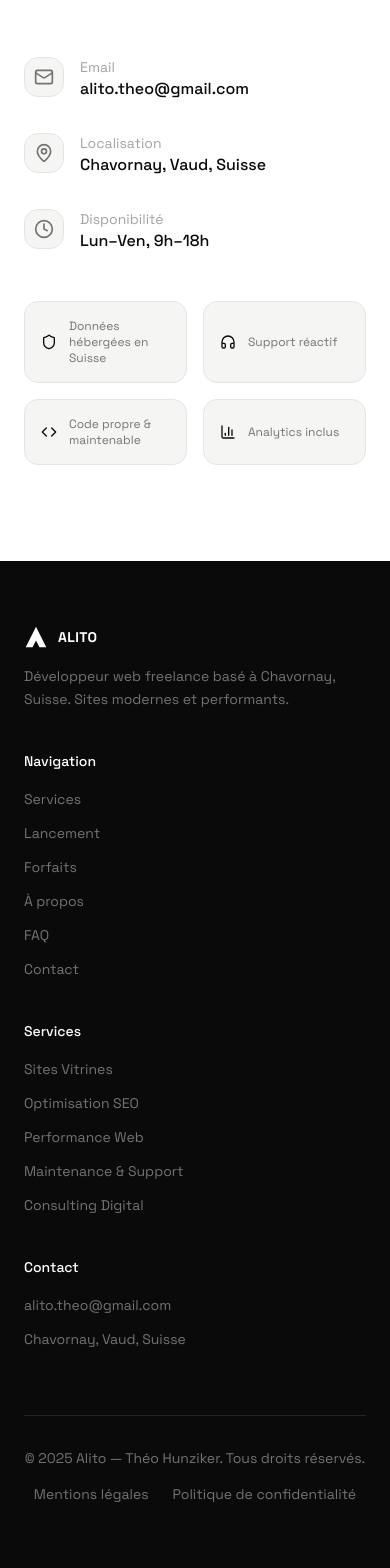
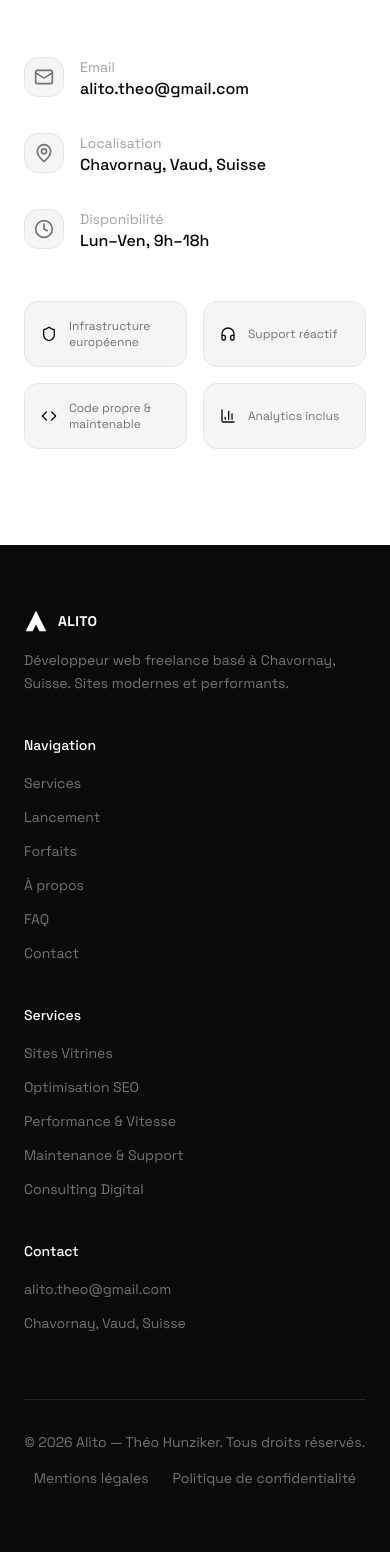
Before and after one commit to hunzikertheo-spec/alito, a Next.js app: page / in a window 390 px wide. Shown: the part 8446-10014 px from the top of the page. Built offline with nearby package versions, Linux system fonts and the light colour scheme.

Commit message:
fix: audit cohérence contenu — ancres, copyright, stats, infra

```diff
--- a/src/app/page.tsx
+++ b/src/app/page.tsx
@@ -154,7 +154,7 @@ const PLACES_LEFT = 2;
 function TarifLancement({ onSelectPlan }: { onSelectPlan: (plan: string) => void }) {
   return (
     <section
-      id="tarif-lancement"
+      id="lancement"
       className="py-24 lg:py-32 bg-gradient-to-br from-amber-50 via-white to-orange-50 relative overflow-hidden"
     >
       {/* Subtle texture rings */}
@@ -415,7 +415,7 @@ function Forfaits({ onSelectPlan }: { onSelectPlan: (plan: string) => void }) {
 
 function About() {
   return (
-    <section id="apropos" className="bg-white py-24 lg:py-32">
+    <section id="propos" className="bg-white py-24 lg:py-32">
       <div className="max-w-7xl mx-auto px-6 grid lg:grid-cols-2 gap-16 items-center">
         {/* Left — Text */}
         <motion.div
@@ -790,7 +790,7 @@ function Contact({ selectedPlan }: { selectedPlan: string }) {
           {/* Trust badges */}
           <motion.div variants={fadeUp} className="mt-12 grid grid-cols-2 gap-4">
             {[
-              { icon: Shield, text: "Données hébergées en Suisse" },
+              { icon: Shield, text: "Infrastructure européenne" },
               { icon: Headphones, text: "Support réactif" },
               { icon: Code, text: "Code propre & maintenable" },
               { icon: BarChart3, text: "Analytics inclus" },
@@ -836,9 +836,9 @@ function Footer() {
             <ul className="space-y-2.5">
               {[
                 { label: "Services", href: "#services" },
-                { label: "Lancement", href: "#tarif-lancement" },
+                { label: "Lancement", href: "#lancement" },
                 { label: "Forfaits", href: "#forfaits" },
-                { label: "À propos", href: "#apropos" },
+                { label: "À propos", href: "#propos" },
                 { label: "FAQ", href: "#faq" },
                 { label: "Contact", href: "#contact" },
               ].map((item) => (
@@ -861,7 +861,7 @@ function Footer() {
               {[
                 "Sites Vitrines",
                 "Optimisation SEO",
-                "Performance Web",
+                "Performance & Vitesse",
                 "Maintenance & Support",
                 "Consulting Digital",
               ].map((item) => (
@@ -894,7 +894,7 @@ function Footer() {
         {/* Bottom bar */}
         <div className="mt-16 pt-8 border-t border-white/10 flex flex-col sm:flex-row justify-between items-center gap-4">
           <p className="text-[#737373] text-sm">
-            © 2025 Alito — Théo Hunziker. Tous droits réservés.
+            © 2026 Alito — Théo Hunziker. Tous droits réservés.
           </p>
           <div className="flex gap-6">
             <a href="#" className="text-[#737373] text-sm hover:text-white/80 transition-colors">
--- a/src/components/hero.tsx
+++ b/src/components/hero.tsx
@@ -104,7 +104,7 @@ export default function Hero() {
         <div className="hidden lg:flex flex-col gap-2.5">
           {[
             { num: '48h', label: 'Délai de livraison' },
-            { num: 'CHF', label: 'Prix transparents' },
+            { num: '100%', label: 'Prix en CHF' },
             { num: '01', label: 'Interlocuteur unique' },
           ].map((card) => (
             <div
```
